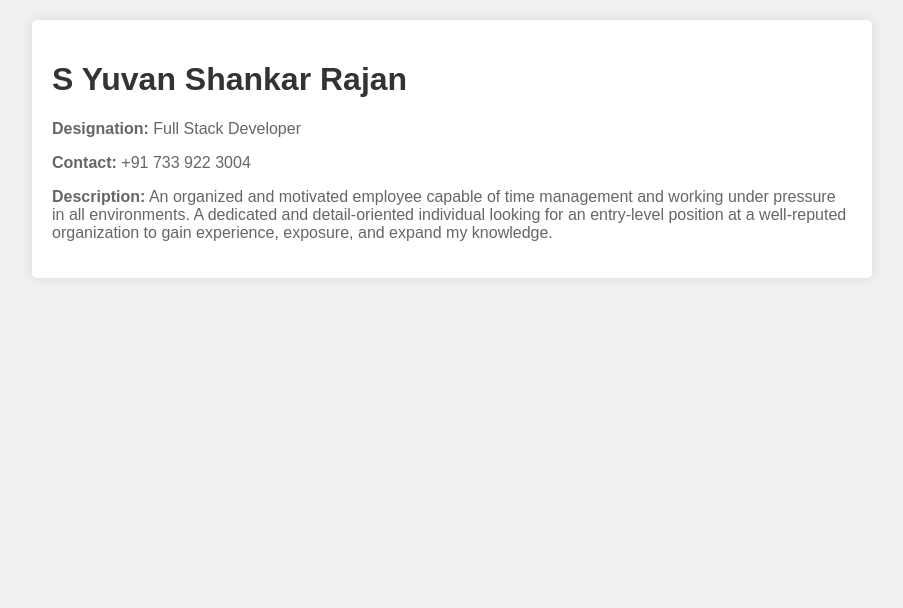
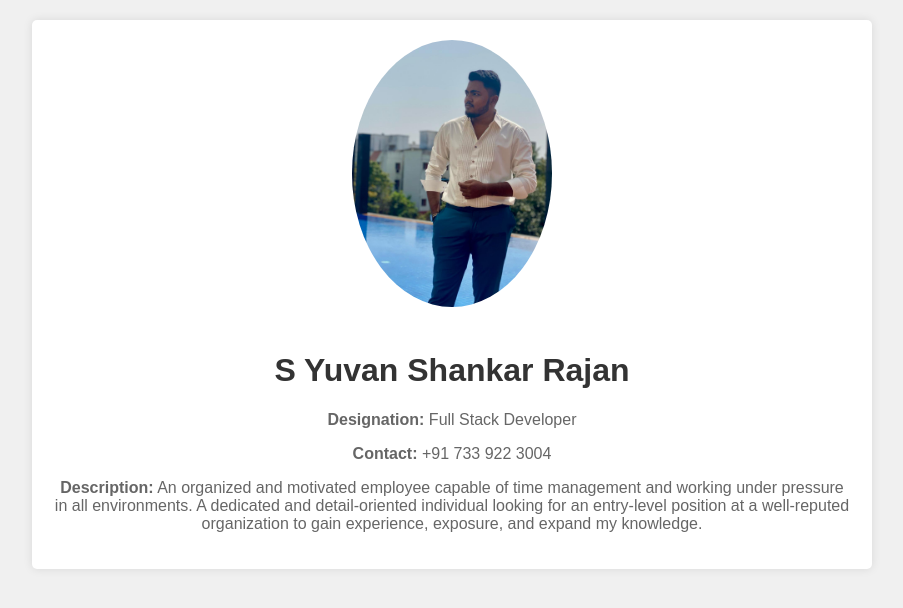
Before and after one commit to YSR30/YSR30.github.io, a plain HTML site: page index.html in a window 1280 px wide. Shown: the whole page, without its empty margins (188-1091 px from the left). Drawn offline with Linux system fonts and the light colour scheme.

Commit message:
Profile image added

```diff
--- a/index.html
+++ b/index.html
@@ -19,6 +19,7 @@
             background-color: #fff;
             border-radius: 5px;
             box-shadow: 0 0 10px rgba(0, 0, 0, 0.1);
+            text-align: center; /* Center align the content */
         }
         h1 {
             color: #333;
@@ -26,10 +27,16 @@
         p {
             color: #666;
         }
+        .profile-image {
+            max-width: 200px;
+            border-radius: 50%;
+            margin-bottom: 20px;
+        }
     </style>
 </head>
 <body>
     <div class="container">
+        <img src="Profile Image.jpg" alt="Profile Image" class="profile-image">
         <h1>S Yuvan Shankar Rajan</h1>
         <p><strong>Designation:</strong> Full Stack Developer</p>
         <p><strong>Contact:</strong> +91 733 922 3004</p>
```
Also changed, not shown: Profile Image.jpg (added).
